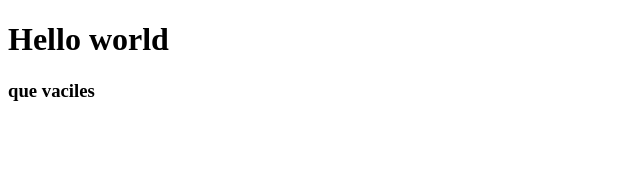
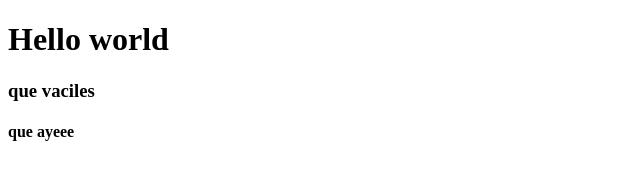
Before and after one commit to Gasper07/gitpages, a plain HTML site: page index.html in a window 1280 px wide. Shown: the full height of the page, 0-640 px from the left. Drawn offline with Linux system fonts and the light colour scheme.

Commit message:
add data

```diff
--- a/index.html
+++ b/index.html
@@ -9,5 +9,6 @@
 <body>
 	<h1>Hello world</h1>
 	<h3>que vaciles</h3>
+	<h4>que ayeee</h4>
 </body>
 </html>
```
